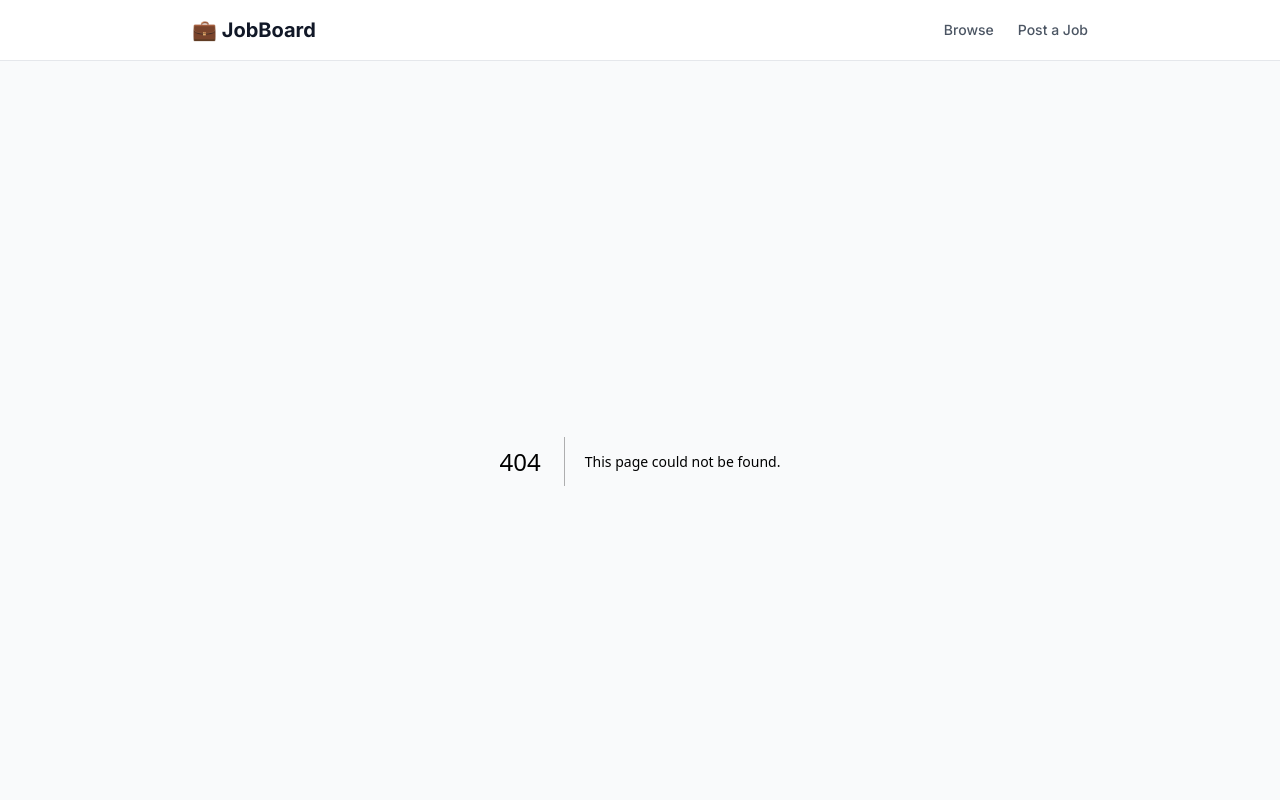
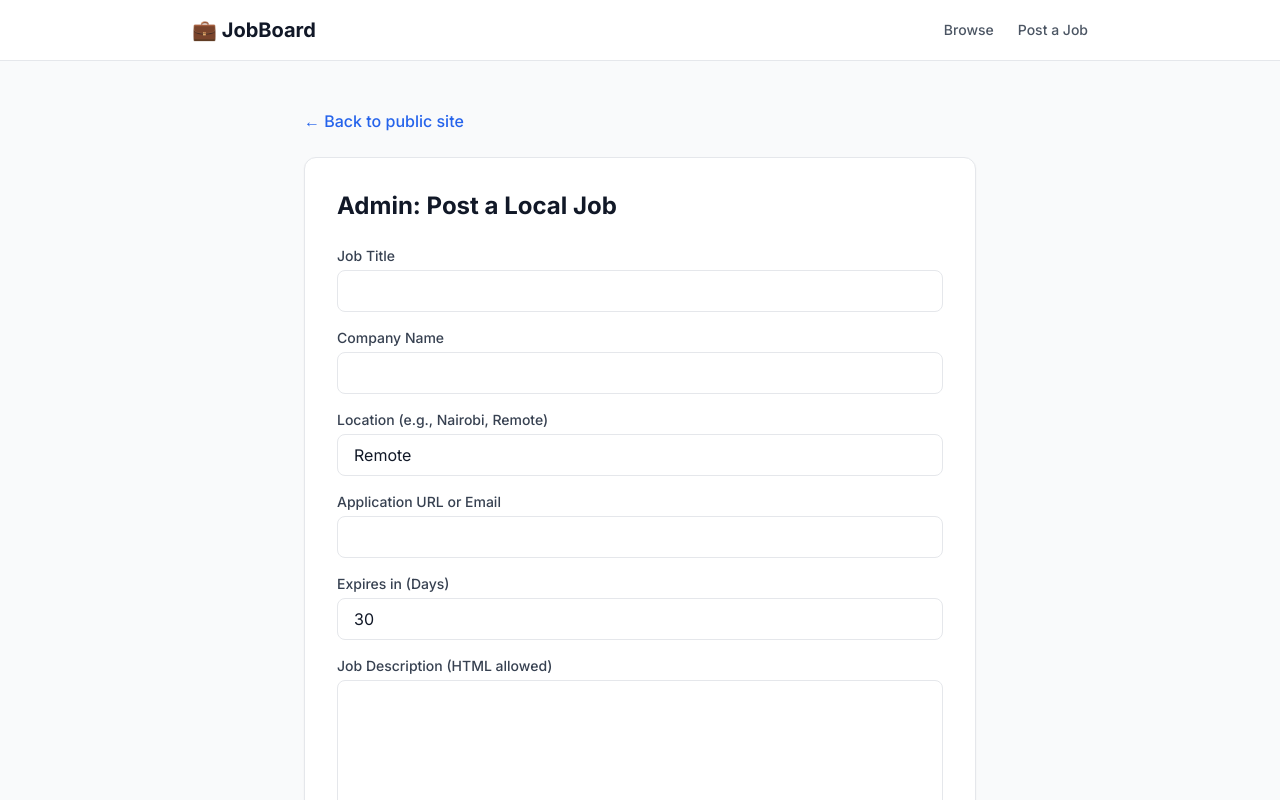
Before and after one commit to anoni-max/nextjs-job-board-v2, a Next.js app: page /admin in a window 1280 px wide. Before the commit this address had no page. Shown: the top 800 px of the page. Built offline with nearby package versions, Linux system fonts and the light colour scheme.

Commit message:
Add admin dashboard and database API

```diff
--- /dev/null
+++ b/app/admin/page.tsx
@@ -0,0 +1,82 @@
+"use client";
+
+import { useState } from "react";
+import Link from "next/link";
+
+export default function AdminDashboard() {
+  const [formData, setFormData] = useState({
+    title: "",
+    company: "",
+    location: "Remote",
+    applyUrl: "",
+    description: "",
+    expiresInDays: 30,
+  });
+
+  const [status, setStatus] = useState("");
+
+  async function handleSubmit(e: React.FormEvent) {
+    e.preventDefault();
+    setStatus("Saving...");
+
+    const res = await fetch("/api/jobs", {
+      method: "POST",
+      headers: { "Content-Type": "application/json" },
+      body: JSON.stringify(formData),
+    });
+
+    if (res.ok) {
+      setStatus("✅ Job posted successfully!");
+      setFormData({ title: "", company: "", location: "Remote", applyUrl: "", description: "", expiresInDays: 30 });
+    } else {
+      setStatus("❌ Failed to post job.");
+    }
+  }
+
+  return (
+    <main className="min-h-screen bg-gray-50 py-12 px-4">
+      <div className="max-w-2xl mx-auto">
+        <Link href="/" className="text-blue-600 hover:underline mb-6 inline-block font-medium">
+          ← Back to public site
+        </Link>
+
+        <div className="bg-white p-8 rounded-xl border border-gray-200 shadow-sm">
+          <h1 className="text-2xl font-bold mb-6">Admin: Post a Local Job</h1>
+
+          <form onSubmit={handleSubmit} className="space-y-4">
+            <div>
+              <label className="block text-sm font-medium text-gray-700 mb-1">Job Title</label>
+              <input required value={formData.title} onChange={e => setFormData({...formData, title: e.target.value})} className="w-full px-4 py-2 border rounded-lg focus:ring-2 focus:ring-blue-500 outline-none" />
+            </div>
+            <div>
+              <label className="block text-sm font-medium text-gray-700 mb-1">Company Name</label>
+              <input required value={formData.company} onChange={e => setFormData({...formData, company: e.target.value})} className="w-full px-4 py-2 border rounded-lg focus:ring-2 focus:ring-blue-500 outline-none" />
+            </div>
+            <div>
+              <label className="block text-sm font-medium text-gray-700 mb-1">Location (e.g., Nairobi, Remote)</label>
+              <input required value={formData.location} onChange={e => setFormData({...formData, location: e.target.value})} className="w-full px-4 py-2 border rounded-lg focus:ring-2 focus:ring-blue-500 outline-none" />
+            </div>
+            <div>
+              <label className="block text-sm font-medium text-gray-700 mb-1">Application URL or Email</label>
+              <input required value={formData.applyUrl} onChange={e => setFormData({...formData, applyUrl: e.target.value})} className="w-full px-4 py-2 border rounded-lg focus:ring-2 focus:ring-blue-500 outline-none" />
+            </div>
+            <div>
+              <label className="block text-sm font-medium text-gray-700 mb-1">Expires in (Days)</label>
+              <input type="number" required value={formData.expiresInDays} onChange={e => setFormData({...formData, expiresInDays: Number(e.target.value)})} className="w-full px-4 py-2 border rounded-lg focus:ring-2 focus:ring-blue-500 outline-none" />
+            </div>
+            <div>
+              <label className="block text-sm font-medium text-gray-700 mb-1">Job Description (HTML allowed)</label>
+              <textarea required rows={6} value={formData.description} onChange={e => setFormData({...formData, description: e.target.value})} className="w-full px-4 py-2 border rounded-lg focus:ring-2 focus:ring-blue-500 outline-none"></textarea>
+            </div>
+
+            <button type="submit" className="w-full bg-blue-600 text-white font-medium py-3 rounded-lg hover:bg-blue-700 transition">
+              Publish Job
+            </button>
+          </form>
+
+          {status && <p className="mt-4 text-center font-medium">{status}</p>}
+        </div>
+      </div>
+    </main>
+  );
+}
--- /dev/null
+++ b/app/api/jobs/route.ts
@@ -0,0 +1,30 @@
+import { NextResponse } from "next/server";
+import { PrismaClient } from "@prisma/client";
+
+const prisma = new PrismaClient();
+
+export async function POST(req: Request) {
+  try {
+    const body = await req.json();
+    const { title, company, location, description, applyUrl, expiresInDays } = body;
+
+    const expiresAt = new Date();
+    expiresAt.setDate(expiresAt.getDate() + Number(expiresInDays));
+
+    const newJob = await prisma.job.create({
+      data: {
+        title,
+        company,
+        location,
+        description,
+        applyUrl,
+        expiresAt,
+      },
+    });
+
+    return NextResponse.json(newJob, { status: 201 });
+  } catch (error) {
+    console.error("Error creating job:", error);
+    return NextResponse.json({ error: "Failed to create job" }, { status: 500 });
+  }
+}
--- a/package.json
+++ b/package.json
@@ -9,6 +9,7 @@
     "lint": "next lint"
   },
   "dependencies": {
+    "@prisma/client": "^5.22.0",
     "next": "^15.1.9",
     "react": "^19.0.0",
     "react-dom": "^19.0.0"
@@ -22,6 +23,7 @@
     "eslint": "^9",
     "eslint-config-next": "15.1.6",
     "postcss": "^8",
+    "prisma": "^5.22.0",
     "tailwindcss": "^3.4.1",
     "typescript": "^5"
   }
```
Also changed, not shown: 2 other files (tests, documents, lock files or other folders).
